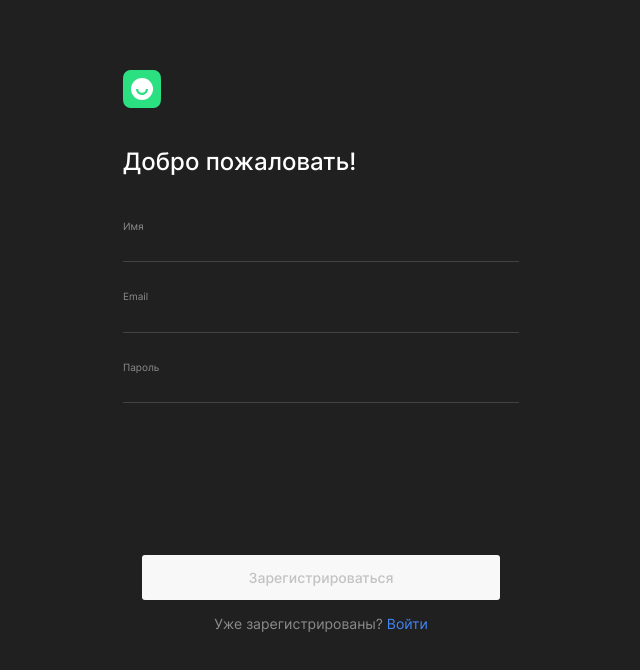
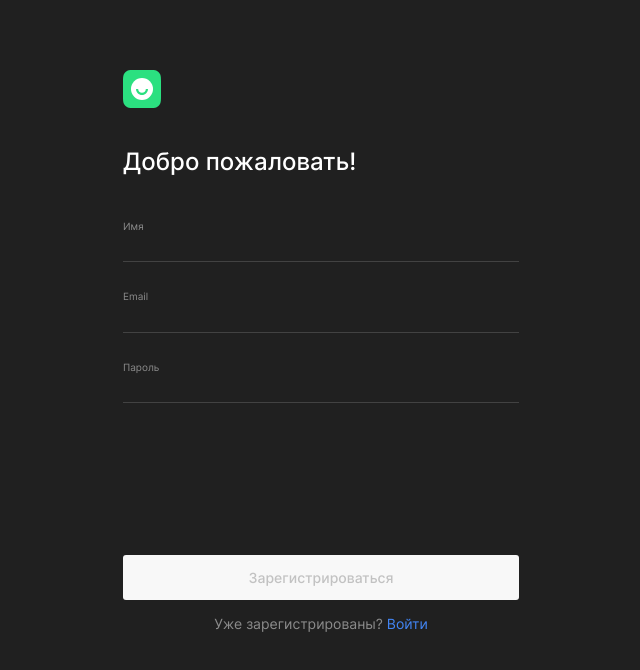
Before and after one commit to Dmitry145528/movies-explorer-frontend, a React (Vite) app: page /#/signup in a window 1280 px wide. Shown: the top 670 px of the page, without its empty margins (319-959 px from the left). Built offline with nearby package versions, Linux system fonts and the light colour scheme.

Commit message:
feat: Подправить вёрстку

```diff
--- /dev/null
+++ b/src/blocks/authentication/__button/_log/auth__button_log.css
@@ -0,0 +1,3 @@
+.auth__button_log {
+  margin-top: 138px;
+}
--- /dev/null
+++ b/src/blocks/authentication/__button/_reg/auth__button_reg.css
@@ -0,0 +1,3 @@
+.auth__button_reg {
+  margin-top: 69px;
+}
--- a/src/blocks/authentication/__button/auth__button.css
+++ b/src/blocks/authentication/__button/auth__button.css
@@ -1,8 +1,7 @@
 .auth__button {
   width: 100%;
-  max-width: 358px;
   background-color: #4285F4;
-  margin: 69px 0 16px 0;
+  margin: 0;
   padding: 14px 0;
   border: none;
   border-radius: 3px;
--- a/src/blocks/authentication/__caption/auth____caption.css
+++ b/src/blocks/authentication/__caption/auth____caption.css
@@ -1,5 +1,6 @@
 .auth__caption{
   margin: 0;
+  margin-top: 16px;
   color: #8b8b8b;
   font-family: 'Inter', Arial, Helvetica, sans-serif;
   font-size: 14px;
--- a/src/components/App.jsx
+++ b/src/components/App.jsx
@@ -19,7 +19,7 @@ function App() {
   }, [location.pathname]);
 
   // const handleLogin = () => {
-  //   setLoggedIn(true);
+  //   setLoggedIn(!loggedIn);
   // }
 
   return (
--- a/src/components/AuthForm.jsx
+++ b/src/components/AuthForm.jsx
@@ -89,7 +89,7 @@ function AuthForm({ title, onSubmit, buttonText, linkText, linkTo }) {
             <span className="auth__input-error">{errors.password}</span>
           </div>
         </fieldset>
-        <button className={`auth__button ${isValid ? '' : 'auth__button_disabled'}`} aria-label={`Кнопка с надписью ${buttonText}`} disabled={!isValid}>
+        <button className={`auth__button ${currentPath === '/signin' ? 'auth__button_log' : 'auth__button_reg'} ${isValid ? '' : 'auth__button_disabled'}`} aria-label={`Кнопка с надписью ${buttonText}`} disabled={!isValid}>
           {buttonText}
         </button>
       </form>
--- a/src/components/Profile.jsx
+++ b/src/components/Profile.jsx
@@ -4,19 +4,16 @@ import { useFormAndValidation } from "../hooks/useFormAndValidation"
 
 function Profile() {
 
-  const { values, handleChange, errors } = useFormAndValidation();
+  const { values, handleChange, errors, isValid } = useFormAndValidation();
   const [isEditing, setIsEditing] = useState(false);
-  console.log(isEditing);
 
   const handleEditClick = () => {
     setIsEditing(true);
-    console.log(isEditing);
   };
 
   const handleSubmit = (e) => {
     e.preventDefault();
     setIsEditing(false);
-    console.log("Отправка данных на сервер:", values);
   }
 
   return (
@@ -44,7 +41,7 @@ function Profile() {
           <span className="profile__contact-info_line"></span>
           <div className="auth__field profile__field">
             <label htmlFor="email" className="auth__label profile__label">
-              Почта
+              Email
             </label>
             <input
               id="email"
@@ -60,16 +57,14 @@ function Profile() {
           </div>
         </fieldset>
         {isEditing ? (
-          <button type="button" onClick={handleSubmit} className="profile__button" aria-label={`Кнопка с надписью сохранить`}>
-            {'Сохранить'}
-          </button>
+          <button type="button" className={`auth__button ${isValid ? '' : 'auth__button_disabled'}`} aria-label={`Кнопка с надписью Сохранить`} onClick={handleSubmit} disabled={!isValid}>{'Сохранить'}</button>
         ) : (
           <button type="button" className="profile__button" onClick={handleEditClick} aria-label={`Кнопка с надписью редактировать`}>
             {'Редактировать'}
           </button>
         )}
       </form>
-      <Link className="auth__caption-link profile__caption-link" to='/signout'>{"Выйти из аккаунта"}</Link>
+      {!isEditing ? (<Link className="auth__caption-link profile__caption-link" to='/signout'>{"Выйти из аккаунта"}</Link>) : ('')}
     </main >
   )
 }
--- a/src/index.css
+++ b/src/index.css
@@ -62,6 +62,8 @@
         @import url('./blocks/authentication/__input-error/auth__input-error.css');
   @import url('./blocks/authentication/__button/auth__button.css');
     @import url('./blocks/authentication/__button/_disabled/auth__button_disabled.css');
+    @import url('./blocks/authentication/__button/_reg/auth__button_reg.css');
+    @import url('./blocks/authentication/__button/_log/auth__button_log.css');
   @import url('./blocks/authentication/__caption/auth____caption.css');
     @import url('./blocks/authentication/__caption-link/auth__caption-link.css');
 @import url('./blocks/not-found/not-found.css');
```
